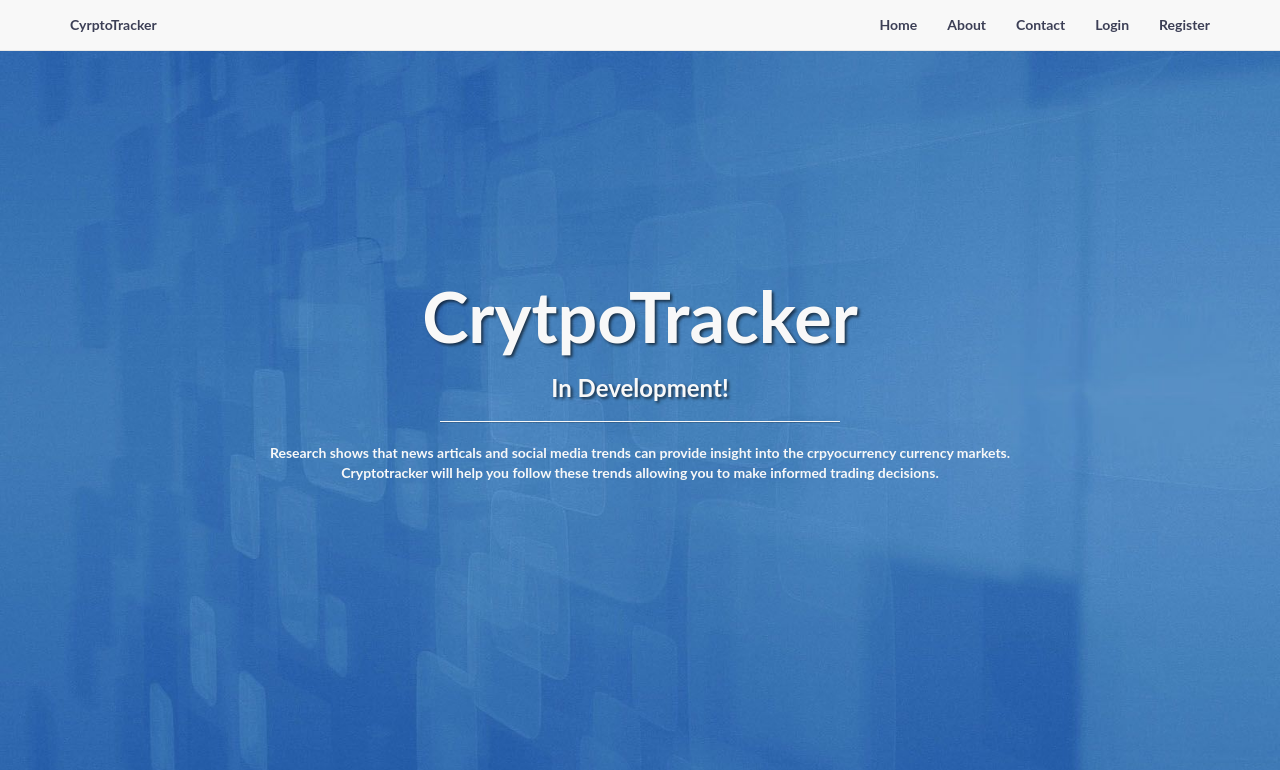
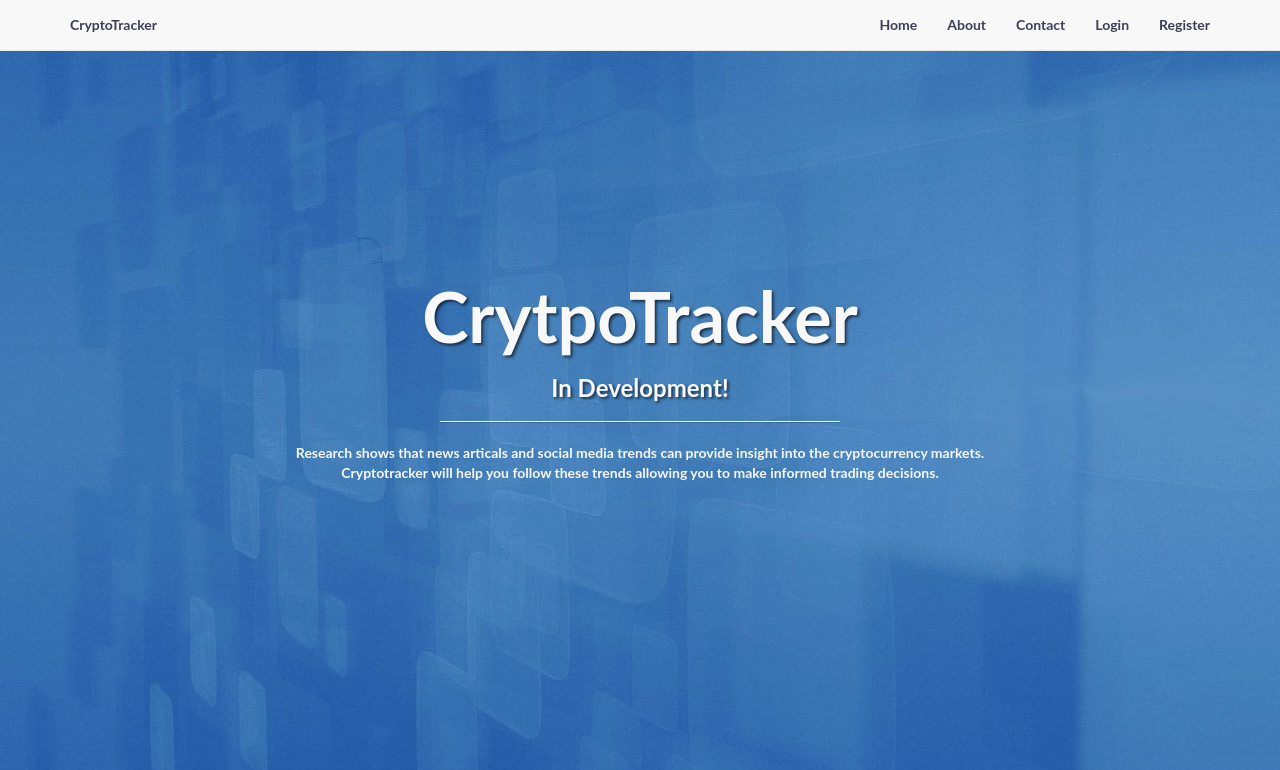
Before and after one commit to lbrack1/train-tracker-web, a Flask app: template app/templates/home/index.html in a window 1280 px wide. Shown: the top 770 px of the page. Run offline with Flask 2, Linux system fonts and the light colour scheme; the template is opened without the code that fills it: most values are stand-ins (such as "Sample title", 1, 10 or a date in 2020); parts of the project's set-up code (start-up, migrations or seed data) failed here and were passed over; some libraries are stand-ins or nearby versions.

Commit message:
Typo fix

```diff
--- a/app/templates/base.html
+++ b/app/templates/base.html
@@ -21,7 +21,7 @@
 		  <span class="icon-bar"></span>
 		  <span class="icon-bar"></span>
               </button>
-              <a class="navbar-brand topnav" href="{{ url_for('home.homepage') }}">CyrptoTracker</a>
+              <a class="navbar-brand topnav" href="{{ url_for('home.homepage') }}">CryptoTracker</a>
           </div>
           <div class="collapse navbar-collapse" id="bs-example-navbar-collapse-1">
               <ul class="nav navbar-nav navbar-right">
--- a/app/templates/home/index.html
+++ b/app/templates/home/index.html
@@ -12,7 +12,7 @@
                     <h1>CrytpoTracker</h1>
                     <h3>In Development!</h3>
                     <hr class="intro-divider">
-		    <p> Research shows that news articals and social media trends can provide insight into the crpyocurrency currency markets.<br> Cryptotracker will help you follow these trends allowing you to make informed trading decisions.</p>
+		    <p> Research shows that news articals and social media trends can provide insight into the cryptocurrency markets.<br> Cryptotracker will help you follow these trends allowing you to make informed trading decisions.</p>
                     </ul>
                 </div>
             </div>
```
